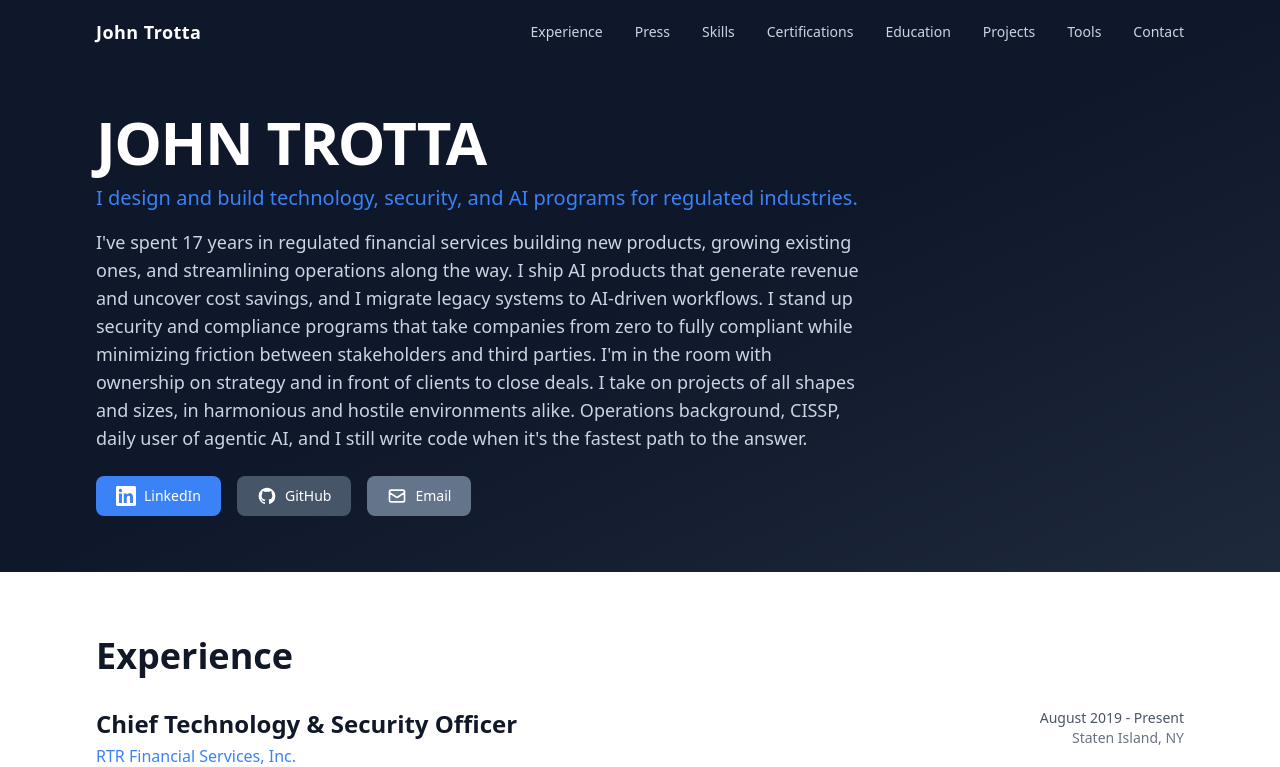
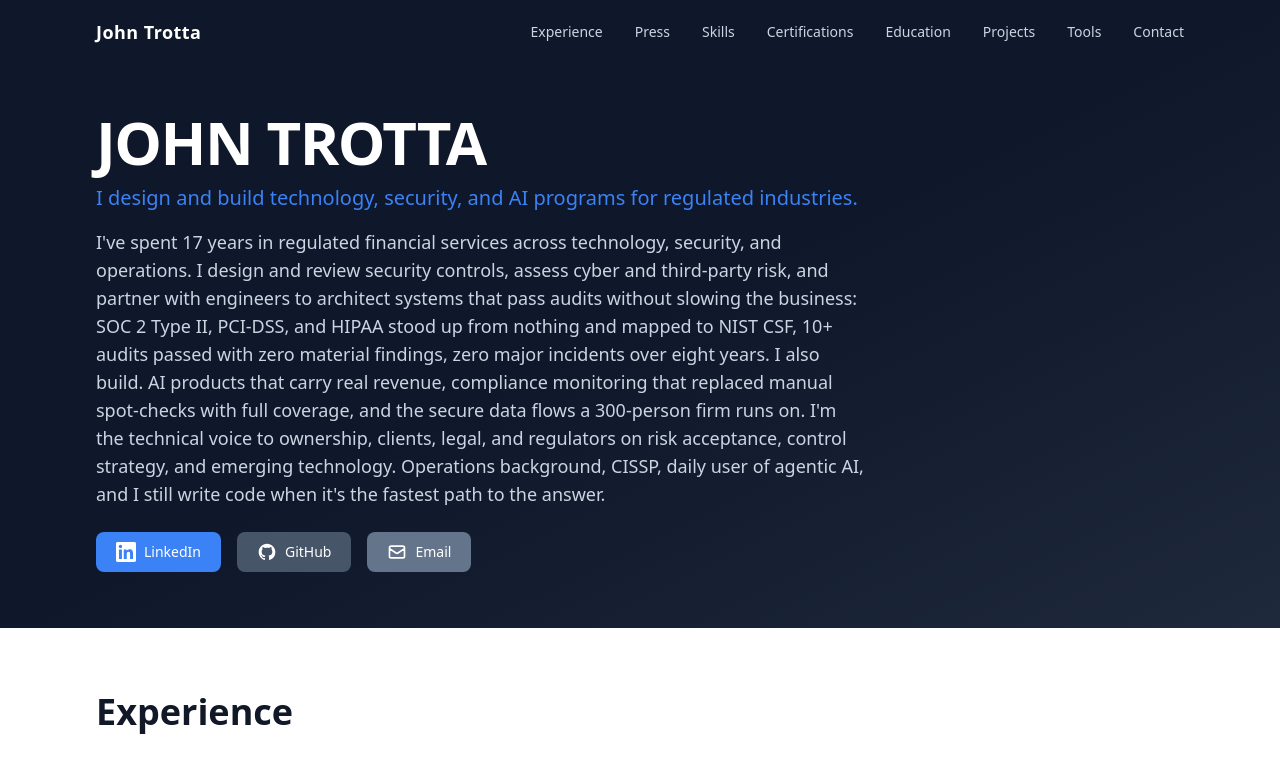
Before and after one commit to johntrottadev/jtrotta.dev, a Next.js app: page / in a window 1280 px wide. Shown: the top 767 px of the page. Built offline with nearby package versions, Linux system fonts and the light colour scheme.

Commit message:
Rebalance summary: security and risk leadership alongside building

```diff
--- a/src/data/resume.ts
+++ b/src/data/resume.ts
@@ -82,7 +82,7 @@ export const resumeData: ResumeData = {
   },
 
   summary:
-    "I've spent 17 years in regulated financial services building new products, growing existing ones, and streamlining operations along the way. I ship AI products that generate revenue and uncover cost savings, and I migrate legacy systems to AI-driven workflows. I stand up security and compliance programs that take companies from zero to fully compliant while minimizing friction between stakeholders and third parties. I'm in the room with ownership on strategy and in front of clients to close deals. I take on projects of all shapes and sizes, in harmonious and hostile environments alike. Operations background, CISSP, daily user of agentic AI, and I still write code when it's the fastest path to the answer.",
+    "I've spent 17 years in regulated financial services across technology, security, and operations. I design and review security controls, assess cyber and third-party risk, and partner with engineers to architect systems that pass audits without slowing the business: SOC 2 Type II, PCI-DSS, and HIPAA stood up from nothing and mapped to NIST CSF, 10+ audits passed with zero material findings, zero major incidents over eight years. I also build. AI products that carry real revenue, compliance monitoring that replaced manual spot-checks with full coverage, and the secure data flows a 300-person firm runs on. I'm the technical voice to ownership, clients, legal, and regulators on risk acceptance, control strategy, and emerging technology. Operations background, CISSP, daily user of agentic AI, and I still write code when it's the fastest path to the answer.",
 
   experience: [
     {
```
